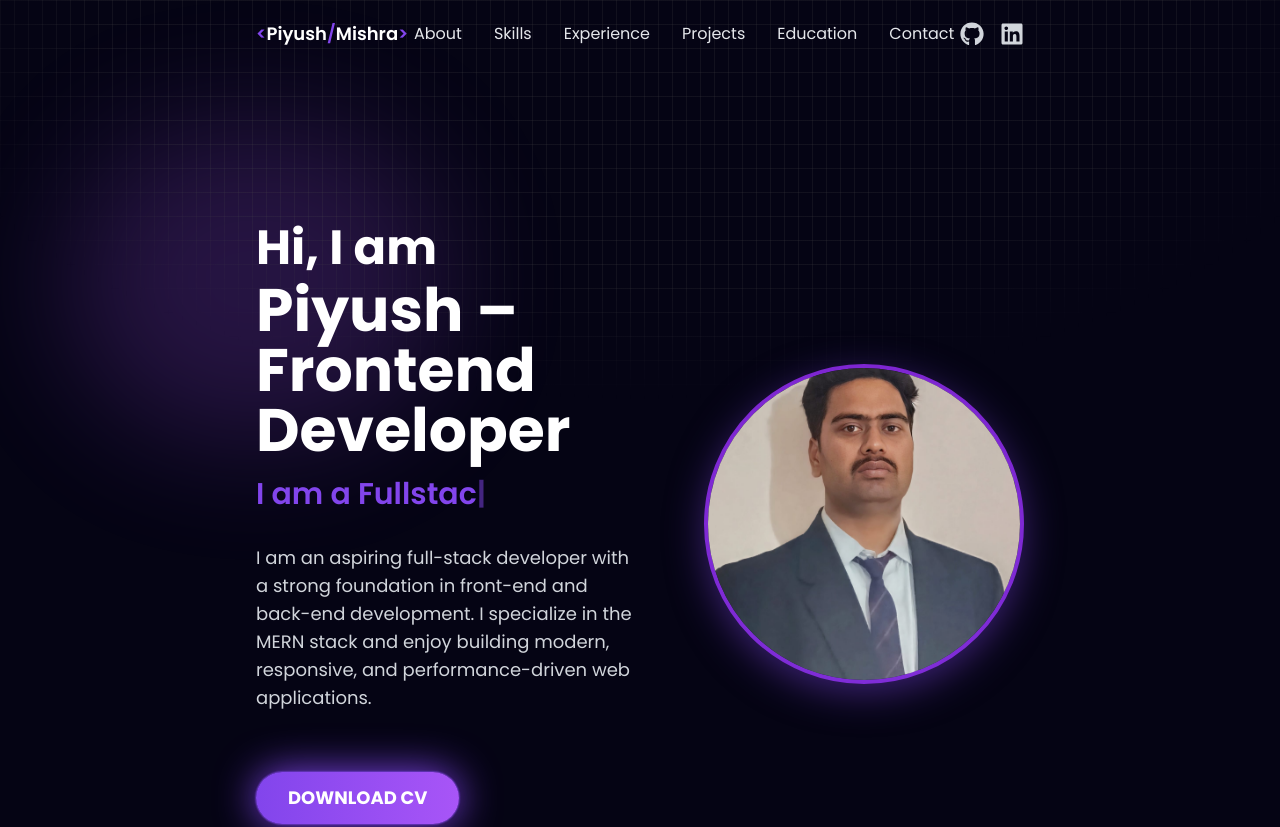
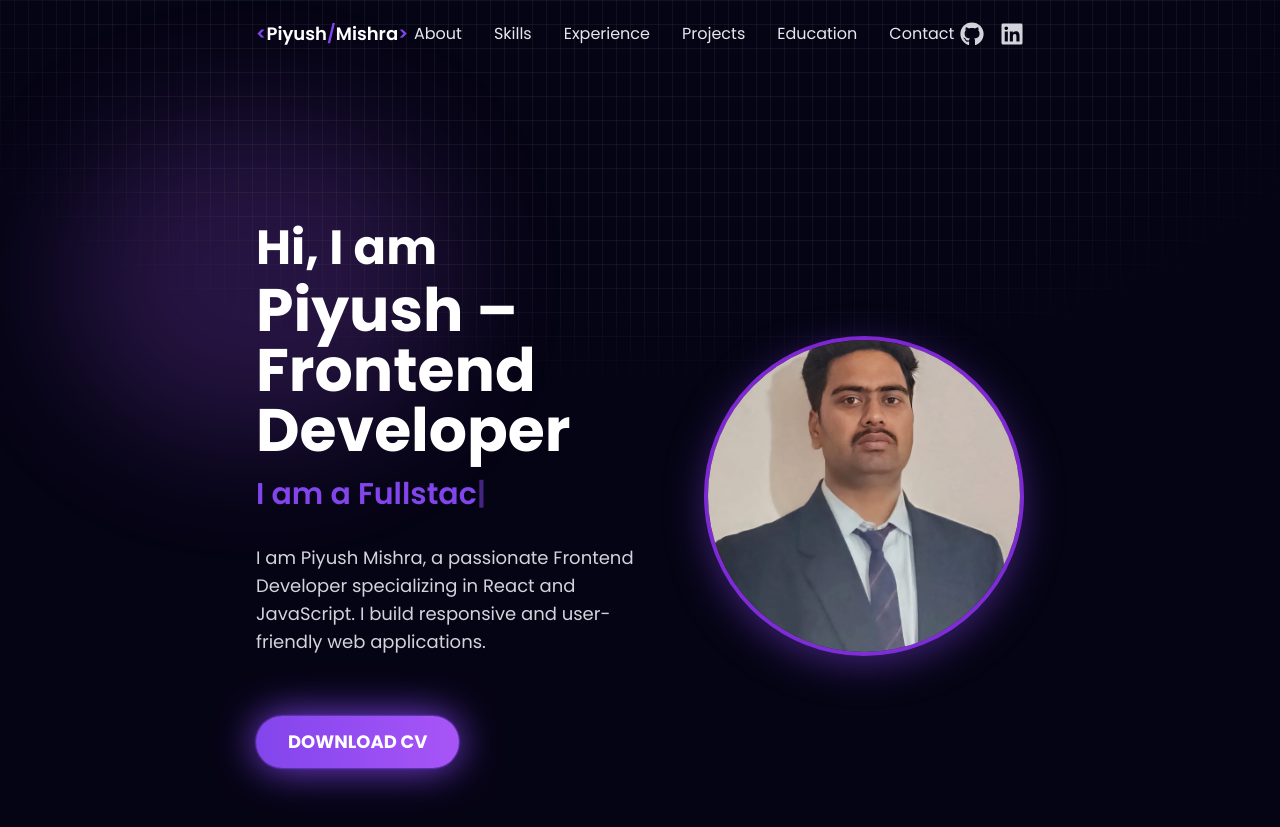
Before and after one commit to Piyush200516/piyush-Portfolio-website, a React (Vite) app: page / in a window 1280 px wide. Shown: the top 827 px of the page. Built offline with nearby package versions, Linux system fonts and the light colour scheme; a web font is replaced by a local one.

Commit message:
Update SEO: title, meta description, and About section h1

```diff
--- a/index.html
+++ b/index.html
@@ -5,10 +5,10 @@
     <link rel="icon" type="image/svg+xml" href="./src/assets/profile2.png" />
     <meta name="viewport" content="width=device-width, initial-scale=1.0" />
     <meta name="google-site-verification" content="XXXXX" />
-    <title>Piyush | Frontend Developer</title>
+    <title>Piyush Mishra | Frontend Developer | React Developer Portfolio</title>
     <meta
       name="description"
-      content="Piyush ka personal portfolio website. Frontend Developer skilled in React, JavaScript, HTML, CSS."
+      content="Piyush Mishra - Frontend Developer skilled in React, JavaScript. View portfolio and projects."
     />
     <!-- Preload fonts to eliminate render blocking -->
     <link rel="preconnect" href="https://fonts.googleapis.com">
--- a/src/components/About/About.jsx
+++ b/src/components/About/About.jsx
@@ -56,9 +56,7 @@ const About = () => {
           </h2>
 
           <p className="text-base sm:text-lg md:text-lg text-gray-300 mb-10 mt-8 leading-relaxed">
-            I am an aspiring full-stack developer with a  strong foundation in front-end and back-end development.
-            I specialize in the MERN stack and enjoy building modern,
-            responsive, and performance-driven web applications.
+            I am Piyush Mishra, a passionate Frontend Developer specializing in React and JavaScript. I build responsive and user-friendly web applications.
           </p>
 
           <a
```
Also changed, not shown: 1 other file (tests, documents, lock files or other folders).
